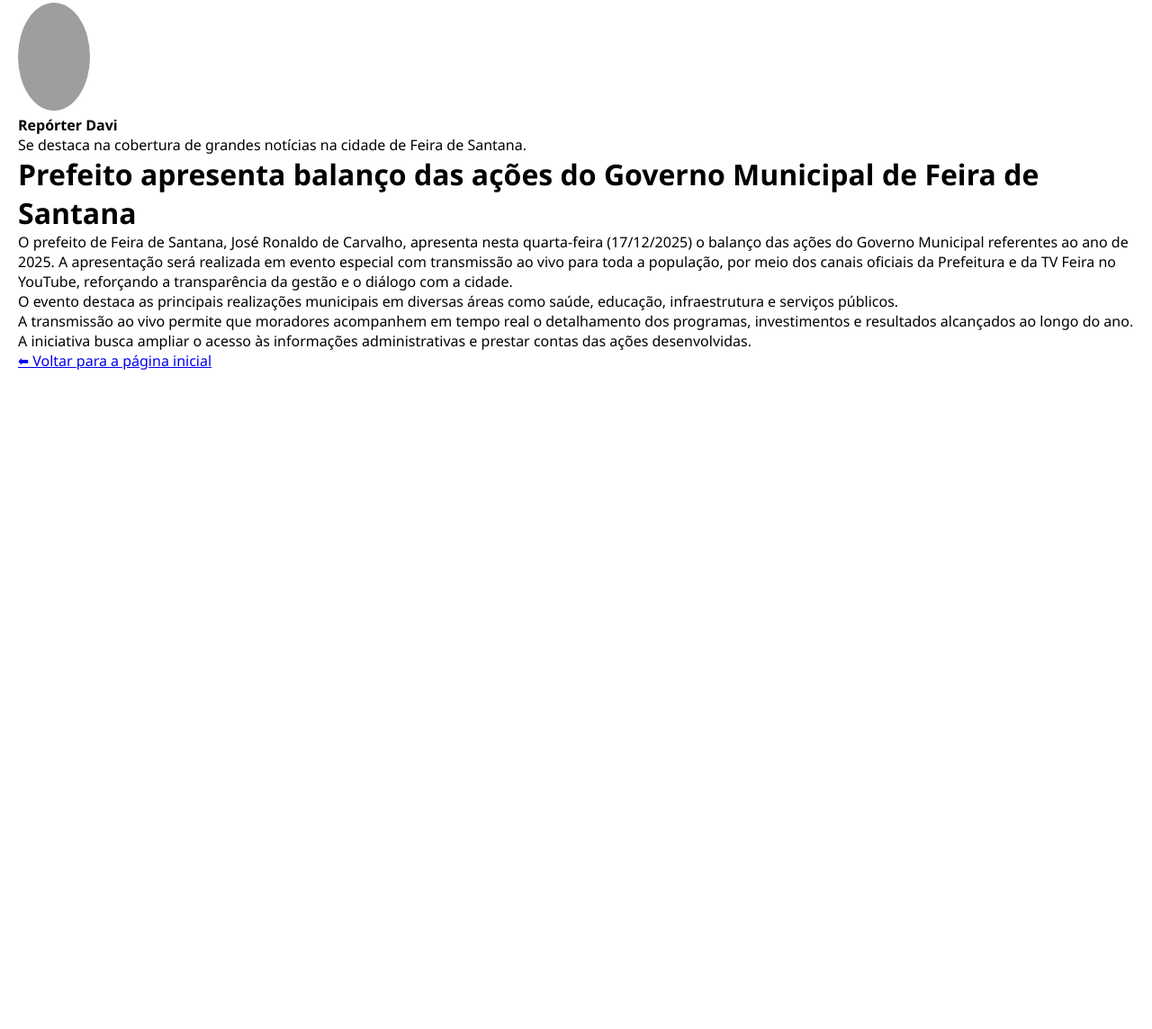
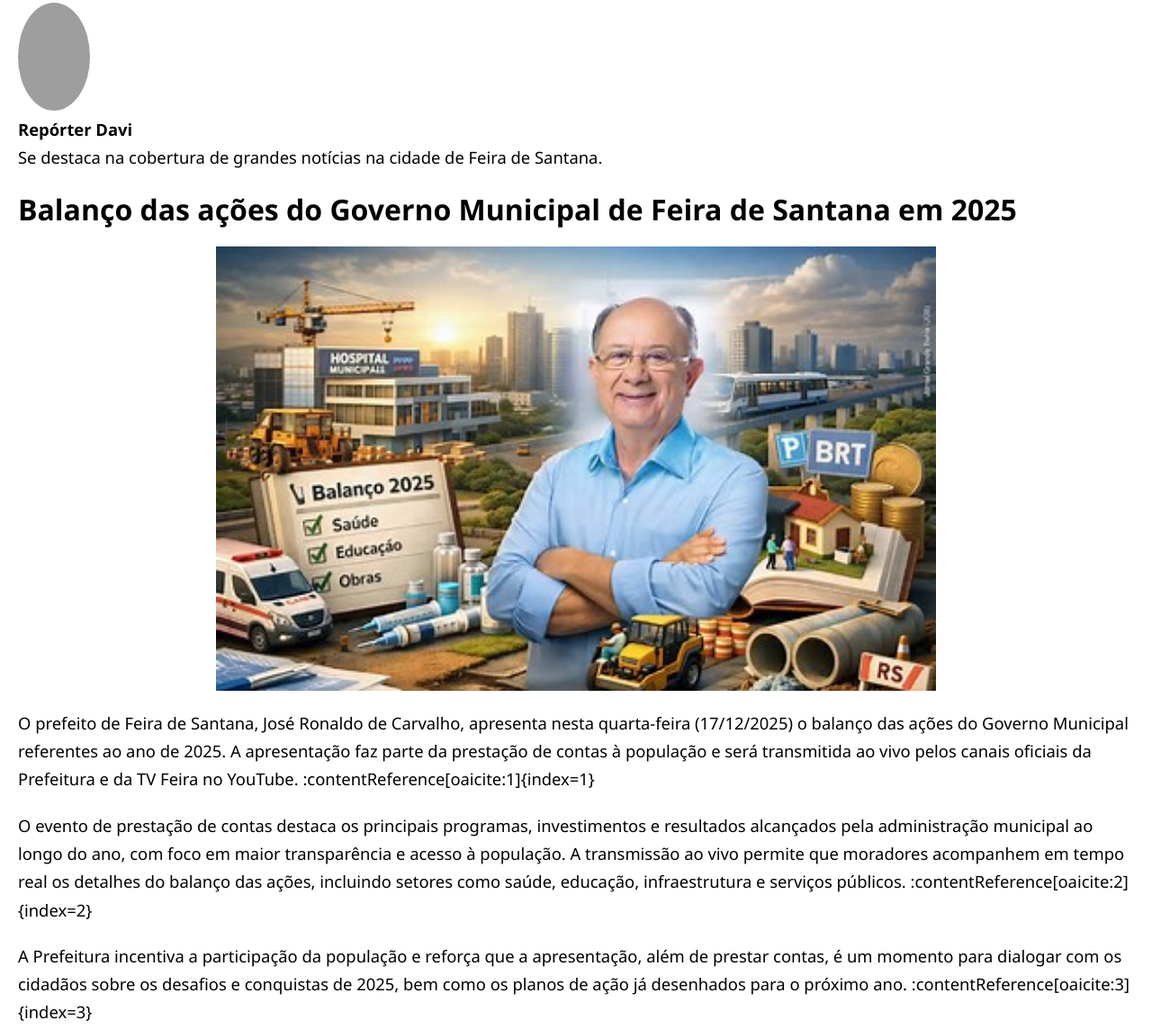
Before and after one commit to washington354rock-arch/TVDavi, a plain HTML site: page noticia4.html in a window 1280 px wide. Shown: the part 17-1161 px from the top of the page at 90% size. Before the commit the page ends 800 px from the top, so only its background shows below. Drawn offline with Linux system fonts and the light colour scheme; grey boxes are pictures that could not be loaded.

Commit message:
Update noticia4.html

```diff
--- a/noticia4.html
+++ b/noticia4.html
@@ -2,8 +2,21 @@
 <html lang="pt-BR">
 <head>
   <meta charset="UTF-8">
-  <title>Balanço das ações do Governo Municipal de Feira de Santana</title>
+  <title>Balanço das ações do Governo Municipal de Feira de Santana em 2025</title>
   <link rel="stylesheet" href="style.css">
+  <style>
+    p {
+      font-size: 1.15rem;
+      line-height: 1.7;
+      margin-bottom: 20px;
+    }
+    .noticia-imagem {
+      width: 100%;
+      max-width: 800px;
+      display: block;
+      margin: 20px auto;
+    }
+  </style>
 </head>
 <body>
 
@@ -12,12 +25,22 @@
   <p><strong>Repórter Davi</strong><br>Se destaca na cobertura de grandes notícias na cidade de Feira de Santana.</p>
 </div>
 
-<h1>Prefeito apresenta balanço das ações do Governo Municipal de Feira de Santana</h1>
+<h1>Balanço das ações do Governo Municipal de Feira de Santana em 2025</h1>
 
-<p>O prefeito de Feira de Santana, José Ronaldo de Carvalho, apresenta nesta quarta-feira (17/12/2025) o balanço das ações do Governo Municipal referentes ao ano de 2025. A apresentação será realizada em evento especial com transmissão ao vivo para toda a população, por meio dos canais oficiais da Prefeitura e da TV Feira no YouTube, reforçando a transparência da gestão e o diálogo com a cidade.</p>
+<!-- Imagem da notícia (coloque o arquivo na pasta do site) -->
+<img src="prefeito.jpeg" alt="Balanço Governo Municipal Feira de Santana" class="noticia-imagem">
 
-<p>O evento destaca as principais realizações municipais em diversas áreas como saúde, educação, infraestrutura e serviços públicos.<br>
-A transmissão ao vivo permite que moradores acompanhem em tempo real o detalhamento dos programas, investimentos e resultados alcançados ao longo do ano. A iniciativa busca ampliar o acesso às informações administrativas e prestar contas das ações desenvolvidas.</p>
+<p>
+O prefeito de Feira de Santana, José Ronaldo de Carvalho, apresenta nesta quarta-feira (17/12/2025) o balanço das ações do Governo Municipal referentes ao ano de 2025. A apresentação faz parte da prestação de contas à população e será transmitida ao vivo pelos canais oficiais da Prefeitura e da TV Feira no YouTube. :contentReference[oaicite:1]{index=1}
+</p>
+
+<p>
+O evento de prestação de contas destaca os principais programas, investimentos e resultados alcançados pela administração municipal ao longo do ano, com foco em maior transparência e acesso à população. A transmissão ao vivo permite que moradores acompanhem em tempo real os detalhes do balanço das ações, incluindo setores como saúde, educação, infraestrutura e serviços públicos. :contentReference[oaicite:2]{index=2}
+</p>
+
+<p>
+A Prefeitura incentiva a participação da população e reforça que a apresentação, além de prestar contas, é um momento para dialogar com os cidadãos sobre os desafios e conquistas de 2025, bem como os planos de ação já desenhados para o próximo ano. :contentReference[oaicite:3]{index=3}
+</p>
 
 <p><a href="index.html">⬅ Voltar para a página inicial</a></p>
 
```
